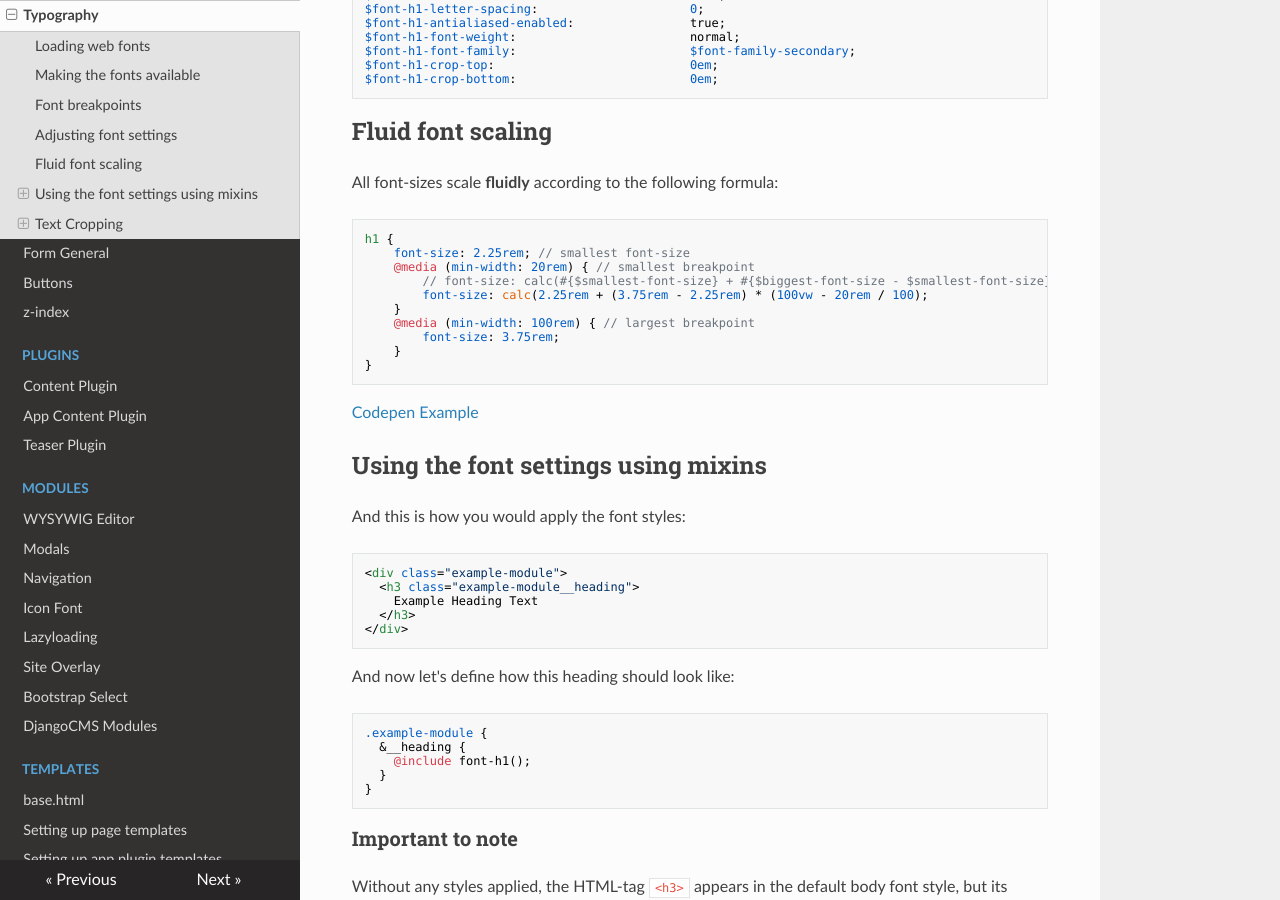
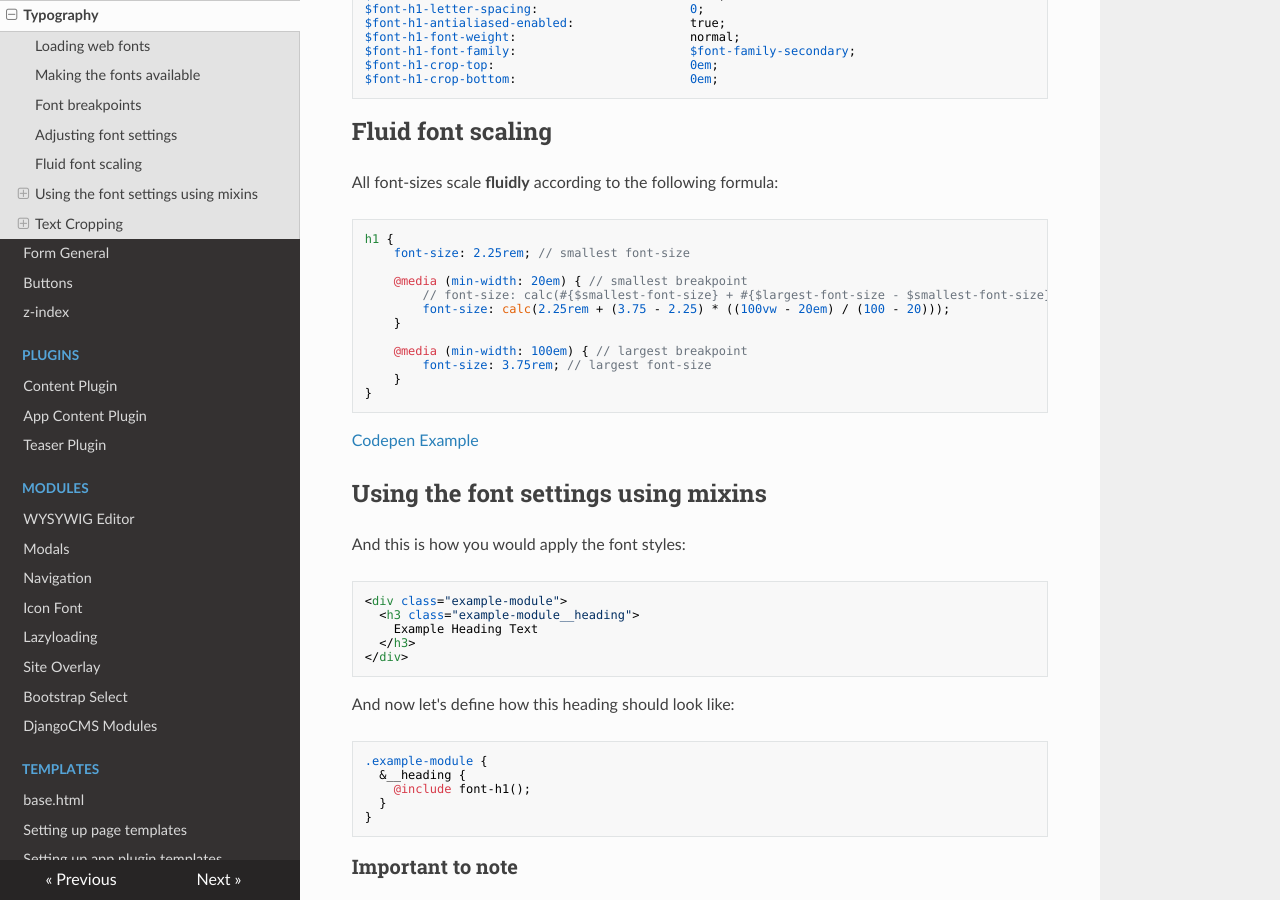
Before and after one commit to allink/allink-core-static, an MkDocs documentation site: the page built from docs/stylesheets/typography.md, in a window 1280 px wide and 900 px high, scrolled down 1246 px. Built offline with MkDocs 1.6.1, drawn with Linux system fonts in a browser that asks for light colours; nearby versions of some CDN libraries; old or Windows-style settings are respelled for this version of MkDocs.

Commit message:
Fix fluid size formula

````diff
--- a/docs/stylesheets/typography.md
+++ b/docs/stylesheets/typography.md
@@ -54,12 +54,14 @@ All font-sizes scale **fluidly** according to the following formula:
 ```SCSS
 h1 {
     font-size: 2.25rem; // smallest font-size
-    @media (min-width: 20rem) { // smallest breakpoint
-        // font-size: calc(#{$smallest-font-size} + #{$biggest-font-size - $smallest-font-size} * (100vw - #{$smallest-breakpoint}) / 100);
-        font-size: calc(2.25rem + (3.75rem - 2.25rem) * (100vw - 20rem / 100);
+
+    @media (min-width: 20em) { // smallest breakpoint
+        // font-size: calc(#{$smallest-font-size} + #{$largest-font-size - $smallest-font-size} * (100vw - #{$smallest-breakpoint}) / #{$largest-breakpoint} - #{$smallest-breakpoint});
+        font-size: calc(2.25rem + (3.75 - 2.25) * ((100vw - 20em) / (100 - 20)));
     }
-    @media (min-width: 100rem) { // largest breakpoint
-        font-size: 3.75rem;
+
+    @media (min-width: 100em) { // largest breakpoint
+        font-size: 3.75rem; // largest font-size
     }
 }
 ```
````
Also changed, not shown: CHANGELOG.md (+1 -0 lines), 2 other files.
